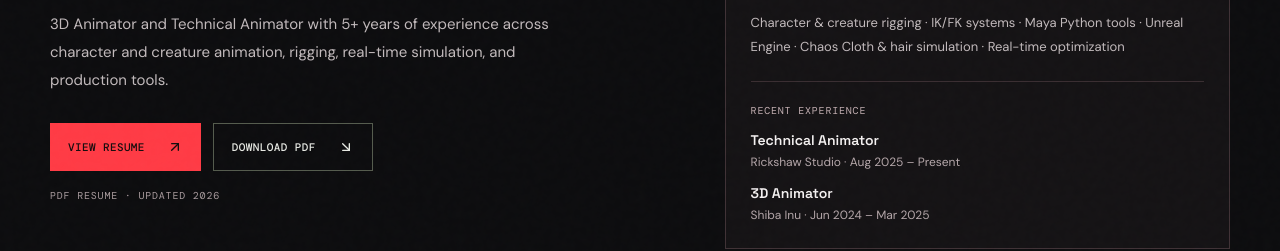
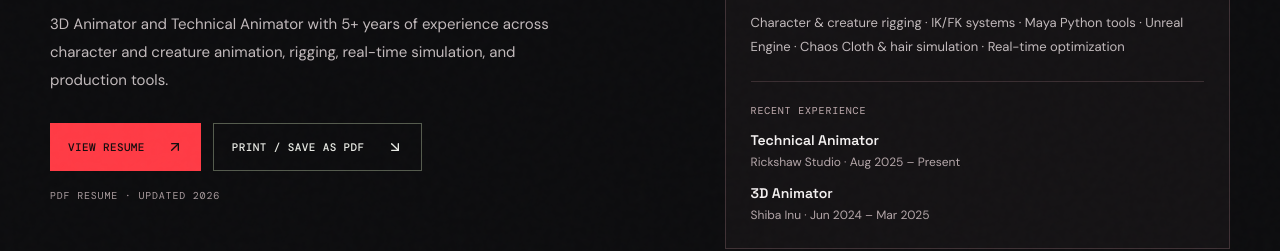
Before and after one commit to priyanshu841/priyanshu-portfolio, a React (Vite) app: page / in a window 1280 px wide. Shown: the part 4560-4811 px from the top of the page. Built offline with nearby package versions, Linux system fonts and the light colour scheme; a web font is replaced by a local one.

Commit message:
Fix resume view and print links

```diff
--- a/src/main.jsx
+++ b/src/main.jsx
@@ -37,7 +37,7 @@ function App() {
  <section id="scripts" className="section-wrap section-block scripts-section"><Label number="03">SCRIPT LIBRARY</Label><div className="section-heading"><h2>Tools that<br/><em>give time back.</em></h2><p>Maya scripts and workflow utilities made for artists. Listings are samples; add your real files, documentation, prices, and checkout links before publishing.</p></div><div className="filter-row"><div className="filter-caption"><Code2 size={14}/> MAYA TOOLS</div><div className="filters">{['All','Free','Paid'].map(f=><button key={f} className={scriptFilter===f?'filter active':'filter'} onClick={()=>setScriptFilter(f)}>{f}</button>)}</div><span className="result-count">{visibleScripts.length} TOOLS</span></div><div className="scripts-grid">{visibleScripts.map(s=><ScriptCard key={s.id} s={s}/>)}</div><div className="scripts-note"><span className="note-symbol">↳</span><p><strong>Planning to sell a tool?</strong> GitHub Pages can display the catalog, but paid downloads need a payment provider and secure delivery service. Do not place paid files directly in a public repository.</p></div></section>
  <section id="about" className="about-section"><div className="section-wrap about-inner"><Label number="04">A LITTLE ABOUT ME</Label><div className="about-layout"><div><h2>Curious by nature.<br/><em>Technical by instinct.</em></h2></div><div className="about-copy"><p>I’m Priyanshu Mishra, a 3D Animator and Technical Animator focused on character performance, gameplay animation, rigging, and tools that make production smoother.</p><p>I care about readable motion, convincing weight, strong silhouettes, and the details that make a character feel alive — while keeping the technical setup practical for real-time workflows.</p><div className="skill-pills"><span>CHARACTER ANIMATION</span><span>CREATURES</span><span>RIGGING</span><span>MAYA PYTHON</span><span>UNREAL ENGINE</span></div></div></div></div></section>
 
- <section id="resume" className="section-wrap section-block resume-section"><Label number="04">RESUME</Label><div className="resume-layout"><div className="resume-copy"><div className="resume-kicker">PRIYANSHU MISHRA / CAREER PROFILE</div><h2>Experience built<br/>around <em>better motion.</em></h2><p>3D Animator and Technical Animator with 5+ years of experience across character and creature animation, rigging, real-time simulation, and production tools.</p><div className="resume-actions"><a className="button button-primary" href="/Priyanshu_Mishra_3D_Animator_Resume.pdf" target="_blank" rel="noreferrer">VIEW RESUME <ArrowUpRight size={16}/></a><a className="button button-outline" href="/Priyanshu_Mishra_3D_Animator_Resume.pdf" download>DOWNLOAD PDF <ArrowDownRight size={16}/></a></div><span className="resume-note">PDF RESUME · UPDATED 2026</span></div><div className="resume-details"><div className="resume-stat"><strong>5+</strong><span>YEARS OF EXPERIENCE</span></div><div className="resume-focus"><span>CORE FOCUS</span><h3>Technical Animation</h3><p>Character & creature rigging · IK/FK systems · Maya Python tools · Unreal Engine · Chaos Cloth & hair simulation · Real-time optimization</p></div><div className="resume-history"><span>RECENT EXPERIENCE</span><div><strong>Technical Animator</strong><small>Rickshaw Studio · Aug 2025 – Present</small></div><div><strong>3D Animator</strong><small>Shiba Inu · Jun 2024 – Mar 2025</small></div></div></div></div></section>
+ <section id="resume" className="section-wrap section-block resume-section"><Label number="04">RESUME</Label><div className="resume-layout"><div className="resume-copy"><div className="resume-kicker">PRIYANSHU MISHRA / CAREER PROFILE</div><h2>Experience built<br/>around <em>better motion.</em></h2><p>3D Animator and Technical Animator with 5+ years of experience across character and creature animation, rigging, real-time simulation, and production tools.</p><div className="resume-actions"><a className="button button-primary" href="./resume.html" target="_blank" rel="noreferrer">VIEW RESUME <ArrowUpRight size={16}/></a><a className="button button-outline" href="./resume.html" target="_blank" rel="noreferrer">PRINT / SAVE AS PDF <ArrowDownRight size={16}/></a></div><span className="resume-note">PDF RESUME · UPDATED 2026</span></div><div className="resume-details"><div className="resume-stat"><strong>5+</strong><span>YEARS OF EXPERIENCE</span></div><div className="resume-focus"><span>CORE FOCUS</span><h3>Technical Animation</h3><p>Character & creature rigging · IK/FK systems · Maya Python tools · Unreal Engine · Chaos Cloth & hair simulation · Real-time optimization</p></div><div className="resume-history"><span>RECENT EXPERIENCE</span><div><strong>Technical Animator</strong><small>Rickshaw Studio · Aug 2025 – Present</small></div><div><strong>3D Animator</strong><small>Shiba Inu · Jun 2024 – Mar 2025</small></div></div></div></div></section>
 \n <section id="contact" className="contact-section"><div className="section-wrap contact-inner"><Label number="05">CONTACT</Label><div className="contact-main"><div><div className="eyebrow"><span className="status-dot"/> OPEN TO THE RIGHT OPPORTUNITY</div><h2>Have a character<br/>that needs <em>life?</em></h2></div><div className="contact-side"><p>For animation roles, technical animation projects, collaborations, or questions about a tool, feel free to reach out.</p><a className="button button-primary" href="mailto:your.email@example.com">LET'S TALK <ArrowUpRight size={16}/></a><span className="replace-hint">Replace this email with your professional address.</span></div></div><div className="contact-links"><a href="https://www.linkedin.com/" target="_blank" rel="noreferrer"><Linkedin size={16}/> LINKEDIN <MoveUpRight size={14}/></a><a href="https://github.com/" target="_blank" rel="noreferrer"><Github size={16}/> GITHUB <MoveUpRight size={14}/></a><a href="mailto:your.email@example.com"><Mail size={16}/> EMAIL <MoveUpRight size={14}/></a></div></div></section>
  </main><footer className="footer"><a className="brand" href="#top"><span className="brand-mark">P<span>.</span></span><span className="brand-name">PRIYANSHU<br/><small>ANIMATION / TECH ART</small></span></a><span>DESIGNED TO SHOW THE WORK. BUILT TO GROW WITH IT.</span><a href="#top">BACK TO TOP ↑</a><span className="copyright">© 2026 PRIYANSHU MISHRA</span></footer></div>
 }
```
